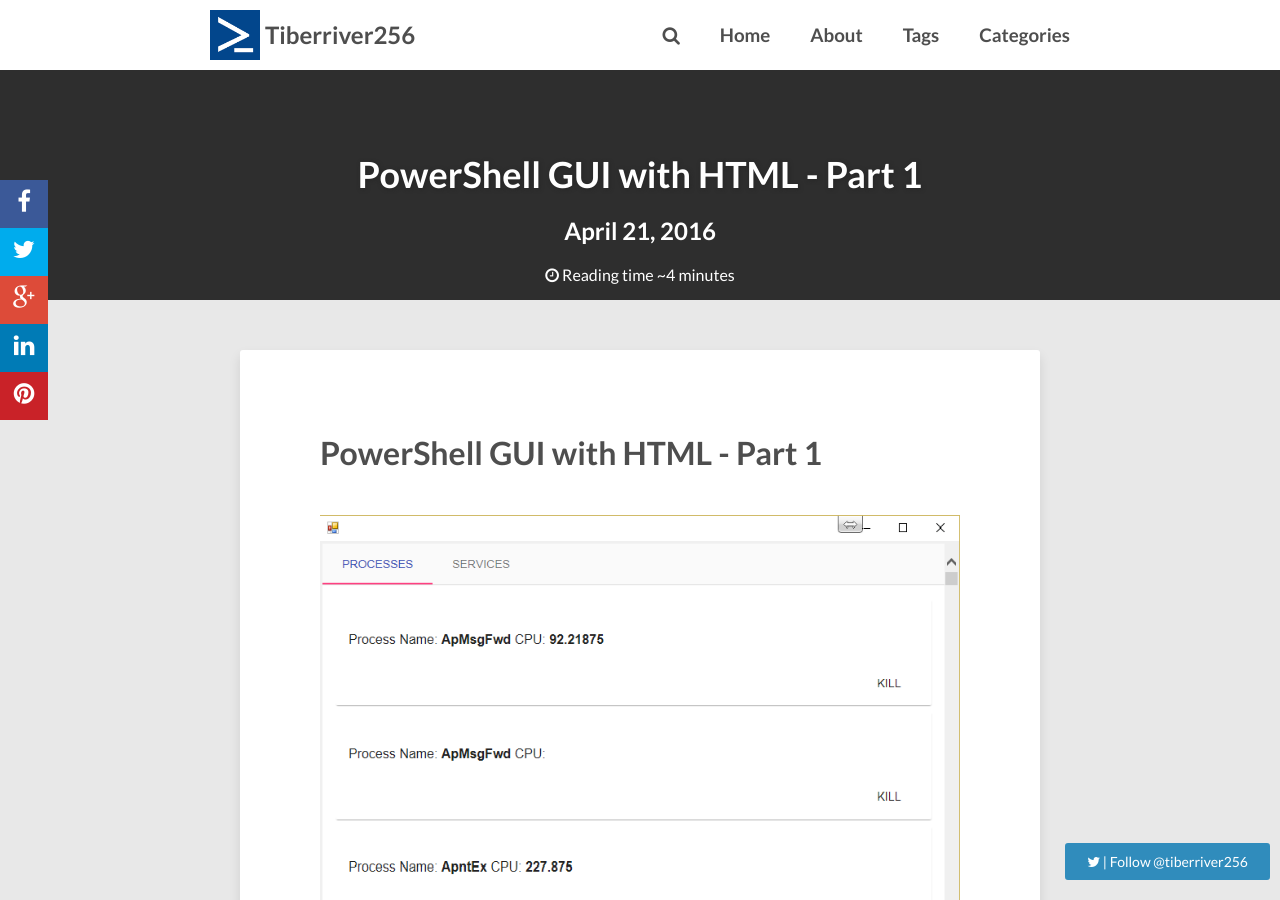
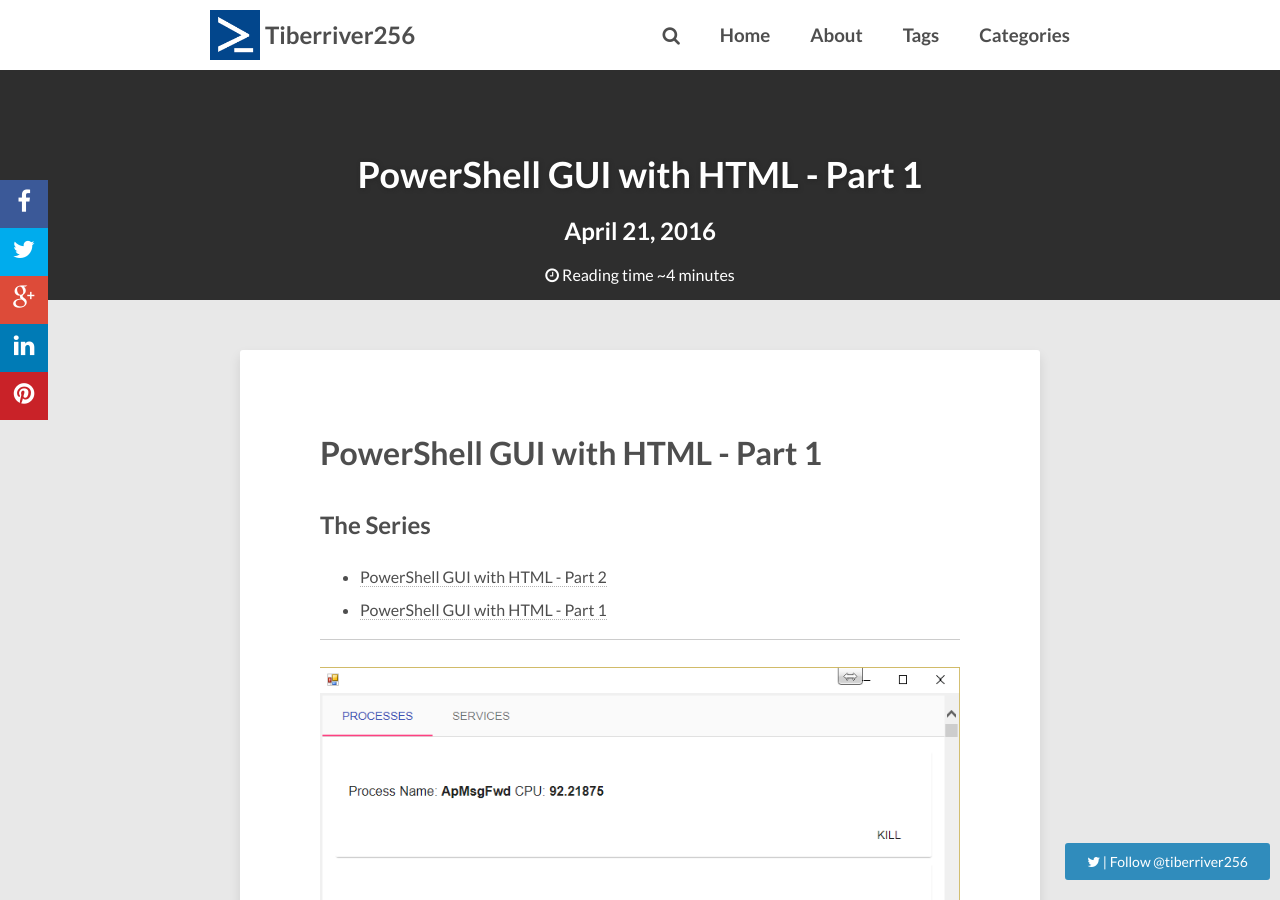
Before and after one commit to Tiberriver256/Tiberriver256.GitHub.io, a Jekyll site: the page built from _posts/2016-04-21-PowerShell-HTML-GUI-Pt1.md, in a window 1280 px wide and 900 px high. Built offline with Jekyll 4.4.1, drawn with Linux system fonts in a browser that asks for light colours; nearby versions of some CDN libraries; comment, search, counter and statistics services are not loaded.

Commit message:
Added series nav

```diff
--- a/_posts/2016-04-21-PowerShell-HTML-GUI-Pt1.md
+++ b/_posts/2016-04-21-PowerShell-HTML-GUI-Pt1.md
@@ -13,6 +13,17 @@ categories:
   - GUI
   - HTML
 ---
+
+## The Series
+<article>
+    <ul>
+        {% for post in site.tags["HTML"] %}{% if post.title != null %}
+            <li class="entry-title"><a href="{{ site.url }}{{ post.url }}" title="{{ post.title }}">{{ post.title }}</a></li>
+        {% endif %}{% endfor %}
+    </ul>
+</article>
+
+----
 
 <figure>
 	<img src="{{ site.url }}/images/AngularJS-PowerShellGUI.png">
```
Also changed, not shown: _posts/2016-04-22-PowerShell-HTML-GUI-Pt2.md (+9 -0 lines).
